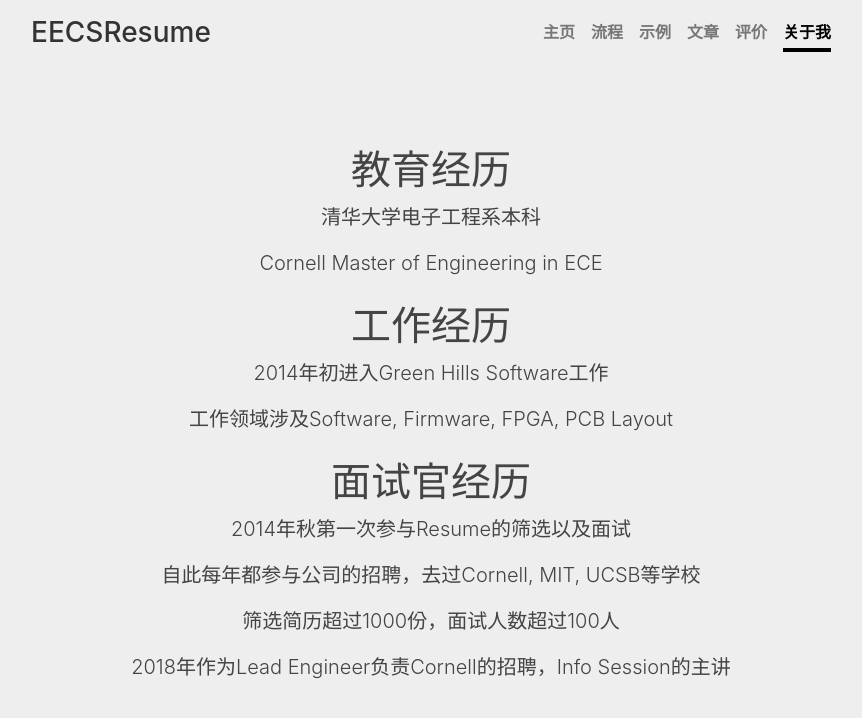
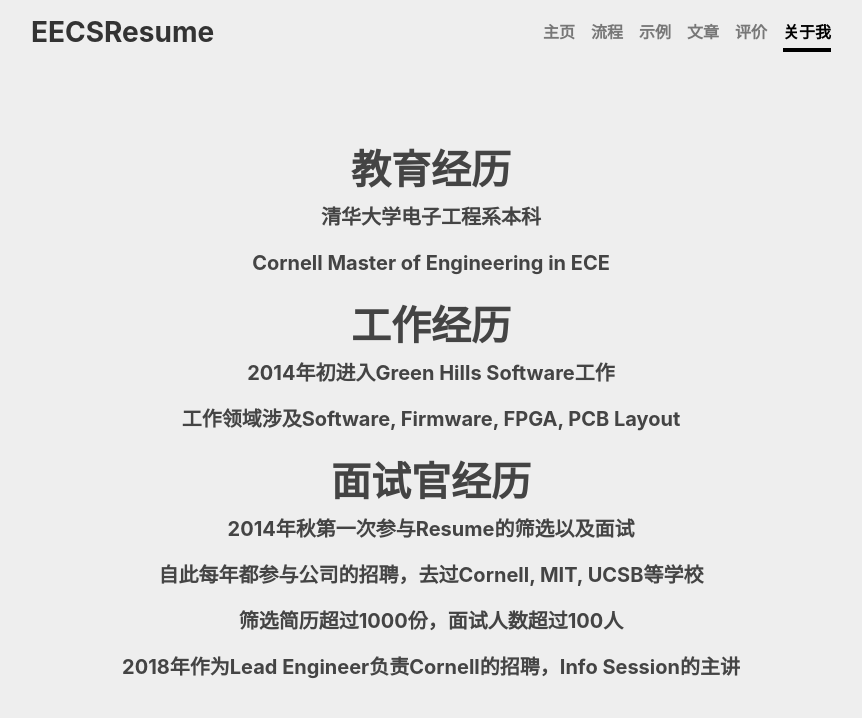
Before and after one commit to gaogaotiantian/eecsresume, a Flask app: page /about in a window 1280 px wide. Shown: the top 718 px of the page, without its empty margins (209-1071 px from the left). Run offline with Flask 2, Linux system fonts and the light colour scheme; parts of the project's set-up code (start-up, migrations or seed data) failed here and were passed over; some libraries are stand-ins or nearby versions.

Commit message:
Increase font weight

```diff
--- a/static/eecsresume.css
+++ b/static/eecsresume.css
@@ -74,6 +74,10 @@
 .nav-masthead .active {
   color: #000;
   border-bottom-color: #000;
+}
+
+h1,h2,h3,h4,h5,.lead {
+    font-weight:700;
 }
 
 @media (min-width: 48em) {
```
